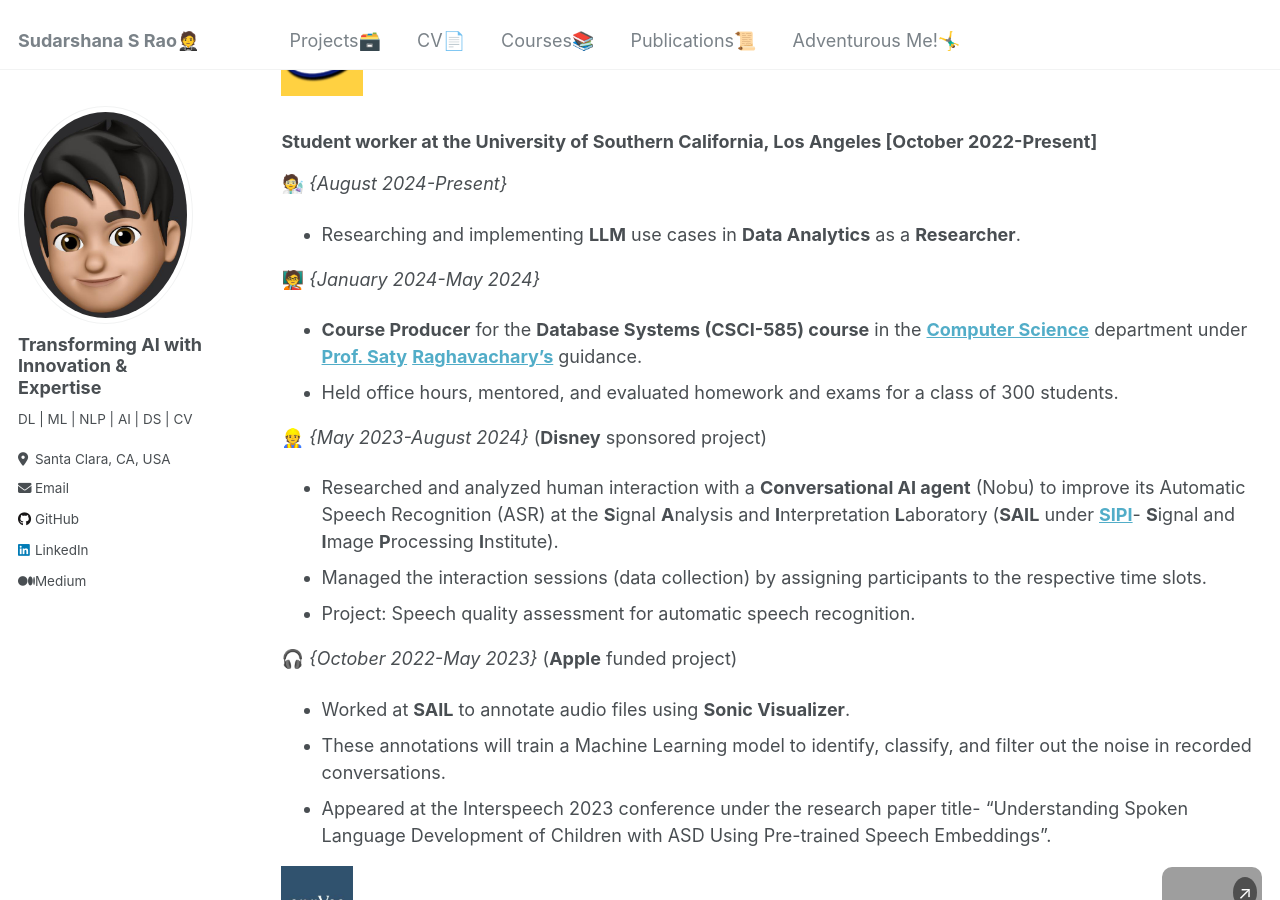
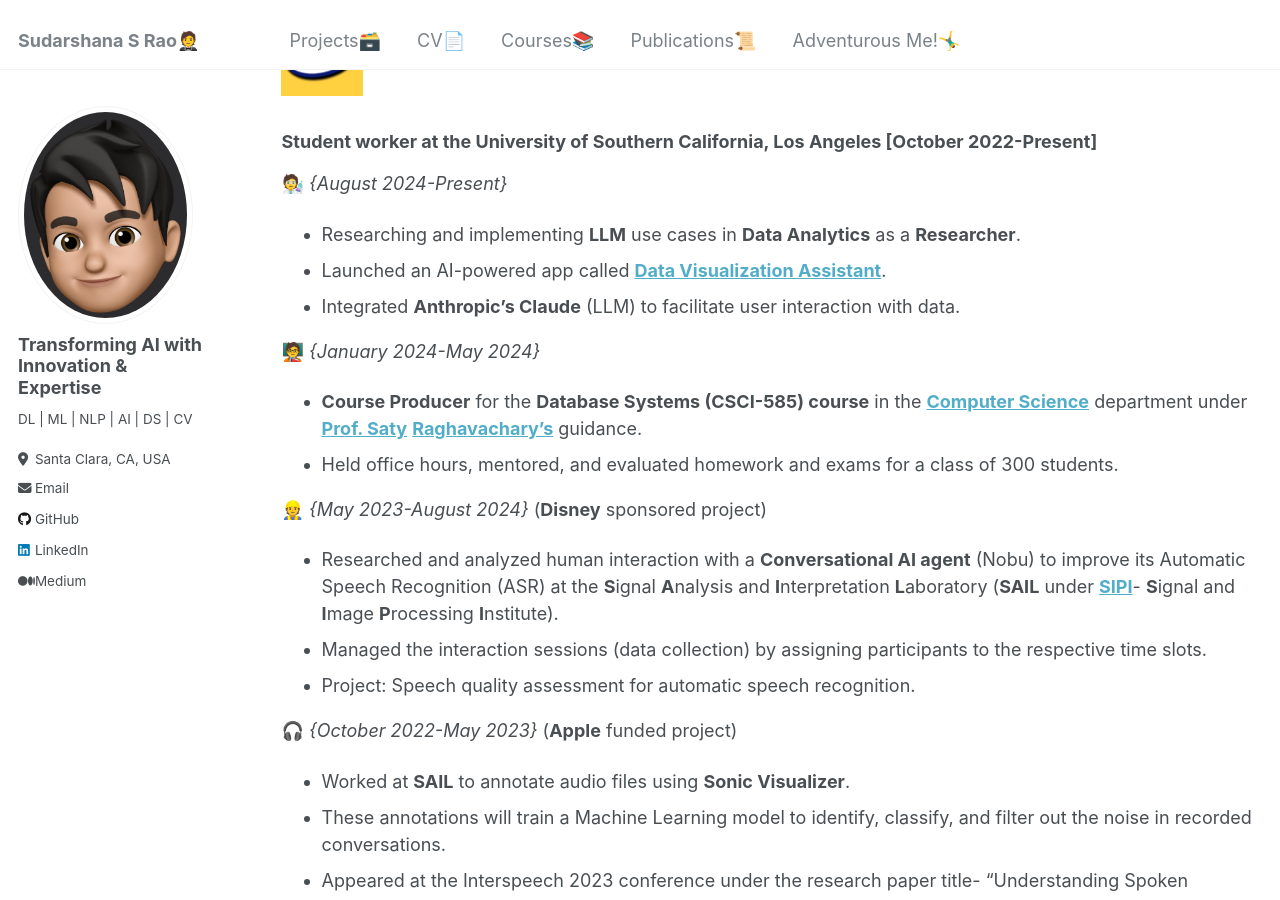
Before and after one commit to SudarshanaSRao/SudarshanaSRao.github.io, a Jekyll site: the page built from _pages/cv.md, in a window 1280 px wide and 900 px high, scrolled down 1414 px. Built offline with Jekyll 4.4.1, drawn with Linux system fonts in a browser that asks for light colours; grey boxes are pictures that could not be loaded.

Commit message:
Update cv.md

```diff
--- a/_pages/cv.md
+++ b/_pages/cv.md
@@ -346,6 +346,8 @@ Work Experience
 ### Student worker at the University of Southern California, Los Angeles [October 2022-Present]
 🧑‍🔬 _{August 2024-Present}_
 * Researching and implementing **LLM** use cases in **Data Analytics** as a **Researcher**.
+* Launched an AI-powered app called [**Data Visualization Assistant**](https://sudarshanasrao.github.io/portfolio/portfolio-1/).
+* Integrated **Anthropic’s Claude** (LLM) to facilitate user interaction with data.
 
 🧑‍🏫 _{January 2024-May 2024}_
 * **Course Producer** for the **Database Systems (CSCI-585) course** in the [**Computer Science**](https://www.cs.usc.edu/){:target="_blank"} department under [**Prof. Saty**](https://www.linkedin.com/in/satychary/){:target="_blank"} [**Raghavachary's**](https://viterbi.usc.edu/directory/faculty/Raghavachary/Saty){:target="_blank"} guidance.
```
